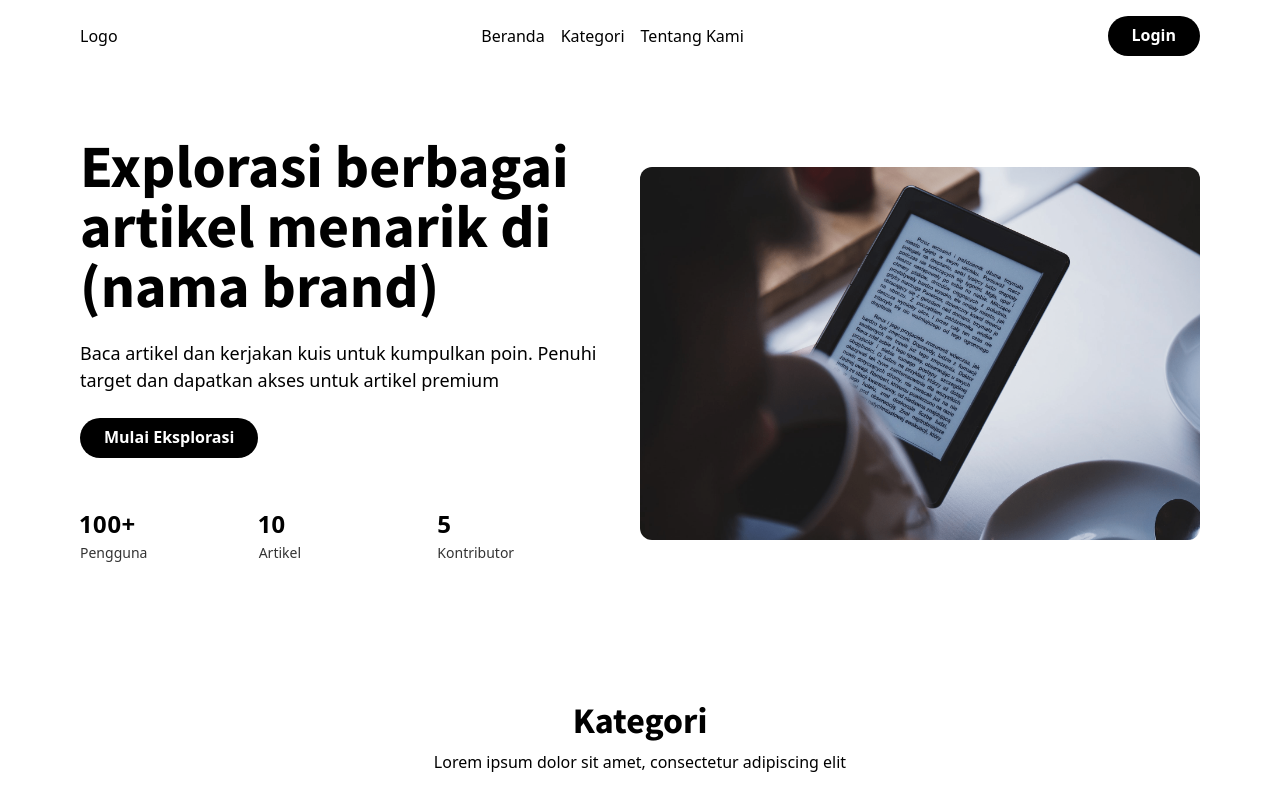
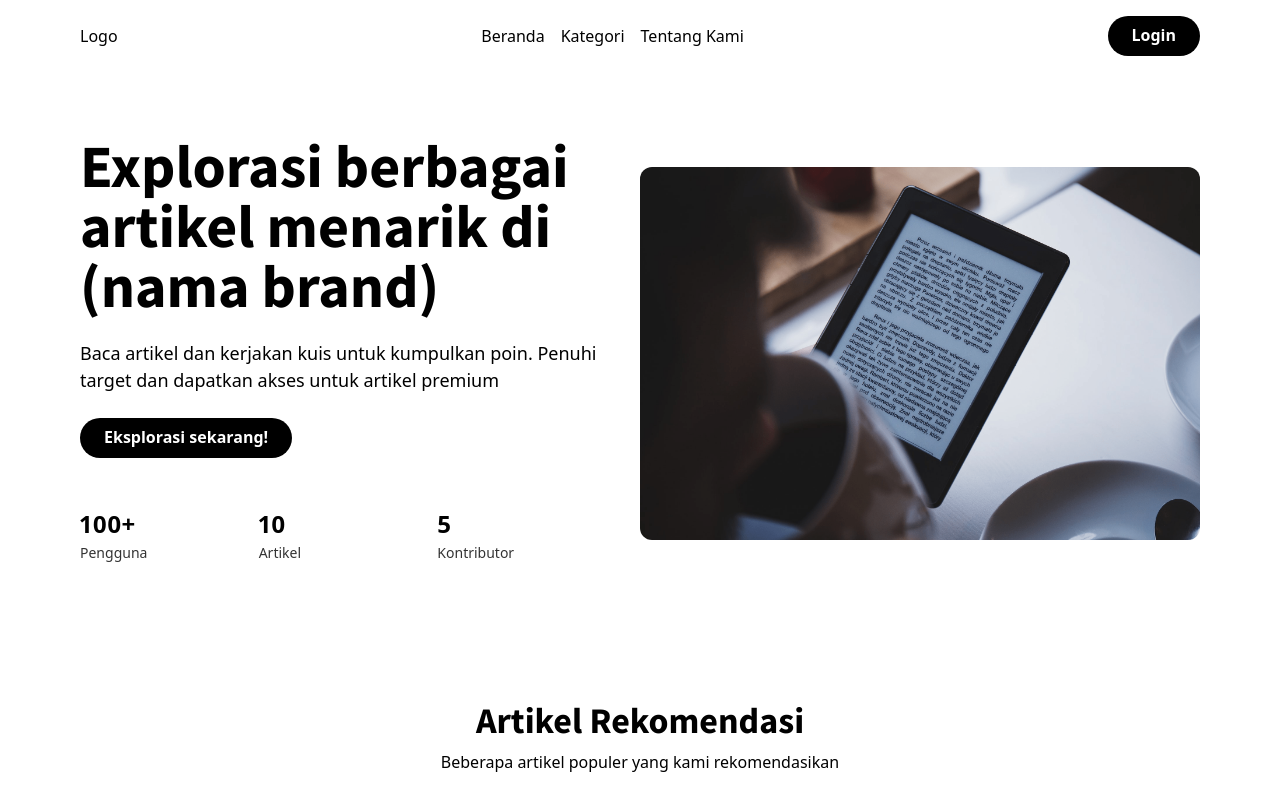
Before and after one commit to irfan44/literanian, a React (Create React App) app: page / in a window 1280 px wide. Shown: the top 800 px of the page. Built offline with nearby package versions, Linux system fonts and the light colour scheme.

Commit message:
fix: changes in home page sections

```diff
--- a/src/components/pages/home/CategorySection/index.tsx
+++ b/src/components/pages/home/CategorySection/index.tsx
@@ -13,7 +13,7 @@ const CategorySection = () => {
     <Container maxW="6xl" py="16">
       <VStack as={Center}>
         <Heading>Kategori</Heading>
-        <Text>Lorem ipsum dolor sit amet, consectetur adipiscing elit</Text>
+        <Text>Kategori artikel yang dapat kamu pilih</Text>
       </VStack>
       <Grid templateColumns="repeat(5, 1fr)" mt="16">
         <GridItem>
--- a/src/components/pages/home/HeroSection/index.tsx
+++ b/src/components/pages/home/HeroSection/index.tsx
@@ -32,7 +32,7 @@ const HeroSection = () => {
           Baca artikel dan kerjakan kuis untuk kumpulkan poin. Penuhi target dan
           dapatkan akses untuk artikel premium
         </Text>
-        <Button>Mulai Eksplorasi</Button>
+        <Button>Eksplorasi sekarang!</Button>
         <Flex mt="12">
           <Stat>
             <StatNumber>100+</StatNumber>
--- a/src/pages/Home/index.tsx
+++ b/src/pages/Home/index.tsx
@@ -1,11 +1,13 @@
 import { Box } from "@chakra-ui/react";
 import CategorySection from "components/pages/home/CategorySection";
 import HeroSection from "components/pages/home/HeroSection";
+import RecommendedArticleSection from "components/pages/home/RecommendedArticleSection";
 
 const Home = () => {
   return (
     <Box minH="100vh">
       <HeroSection />
+      <RecommendedArticleSection />
       <CategorySection />
     </Box>
   );
```
